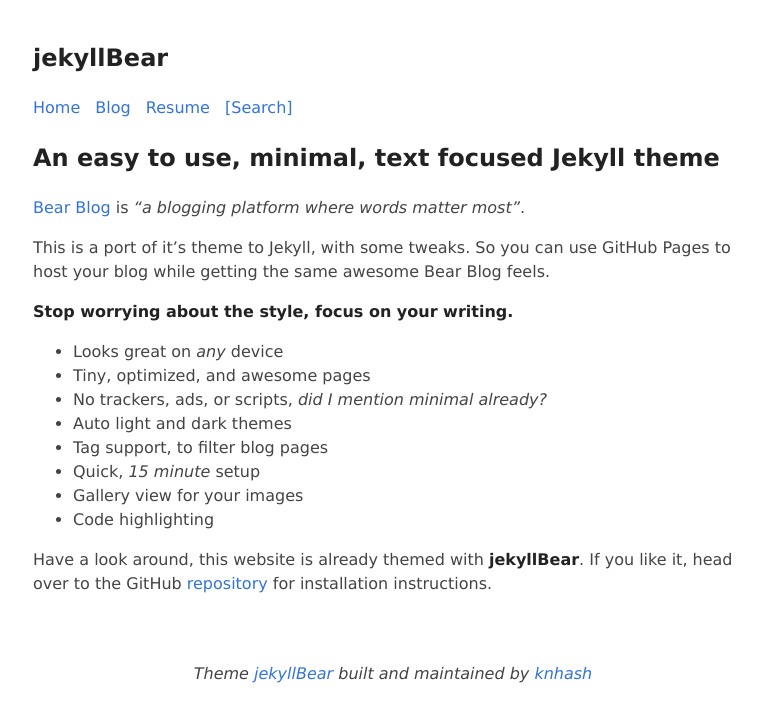
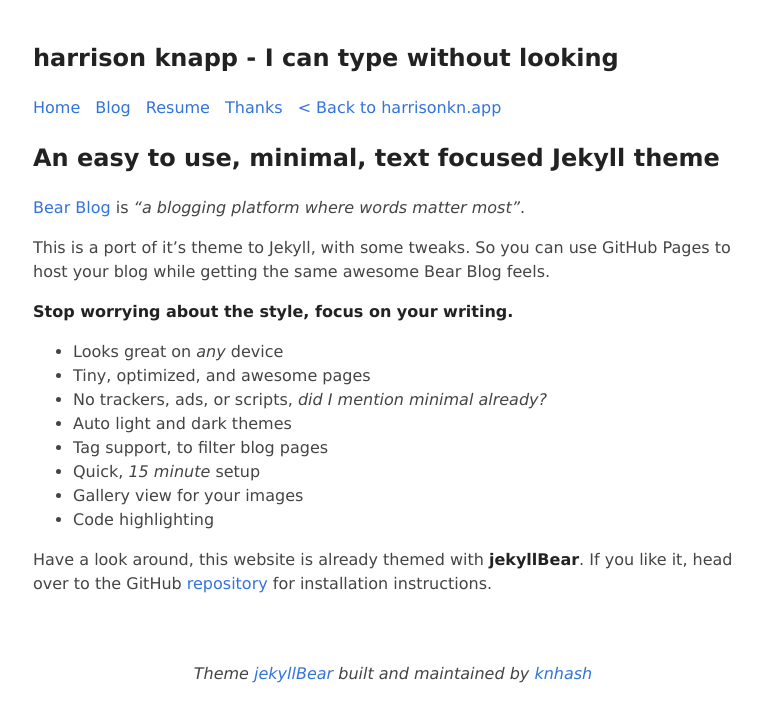
Before and after one commit to harrisonknapp/harrisonknapp.github.io, a Jekyll site: the page built from posts/index.md, in a window 1280 px wide. Shown: the top 722 px of the page, without its empty margins (247-1009 px from the left). Built offline with Jekyll 4.4.1, drawn with Linux system fonts in a browser that asks for light colours.

Commit message:
Added to .gitignore, customizations on theme.

```diff
--- a/posts/_config.yml
+++ b/posts/_config.yml
@@ -1,7 +1,7 @@
 ###########
 # site.title
 
-title: jekyllBear
+title: harrison knapp - I can type without looking
 description: a minimal, text focused blog theme
 # baseurl: "/jekyllBear" # the subpath of your site, e.g. /blog/
 url: "https://knhash.in/jekyllBear" # the base hostname & protocol for your site
@@ -46,7 +46,7 @@
 
 # baseurl: ""
 permalink: /blog/:slug
-timezone: America/New_York
+timezone: America/Chicago
 future: false
 
 exclude:
@@ -60,8 +60,10 @@
 # Add general links to site pages here
 links:
   Resume: /assets/resume.pdf
+  Thanks: thanks.md
+  "< Back to harrisonkn.app": https://harrisonkn.app
 
 
 # Add links for more focus here
 special_links:
-  "Search": https://duckduckgo.com
+#  "Search": https://duckduckgo.com
--- a/posts/assets/style.css
+++ b/posts/assets/style.css
@@ -1,5 +1,5 @@
 body {
-    font-family: Verdana, sans-serif;
+    font-family: 'Lucida Grande', 'Lucida Sans Unicode', 'Helvetica', 'Arial', sans-serif;
     margin: auto;
     padding: 20px;
     max-width: 720px;
@@ -334,7 +334,6 @@
 }
 
 body:hover {
-    border-image: ;
     border-width: 0;
 }
 
```
Also changed, not shown: posts/jekyllBear.gemspec (added), 1 other file.
